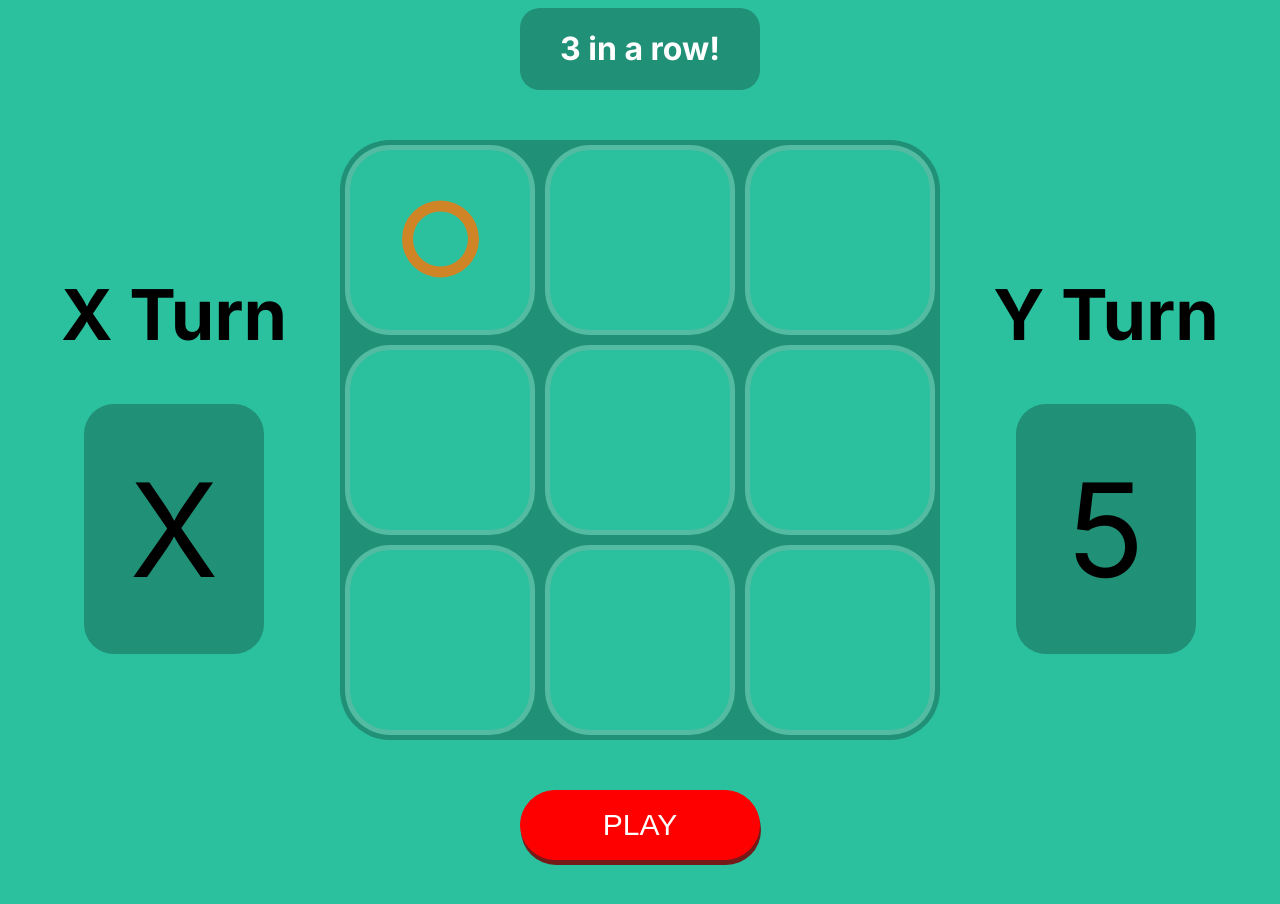
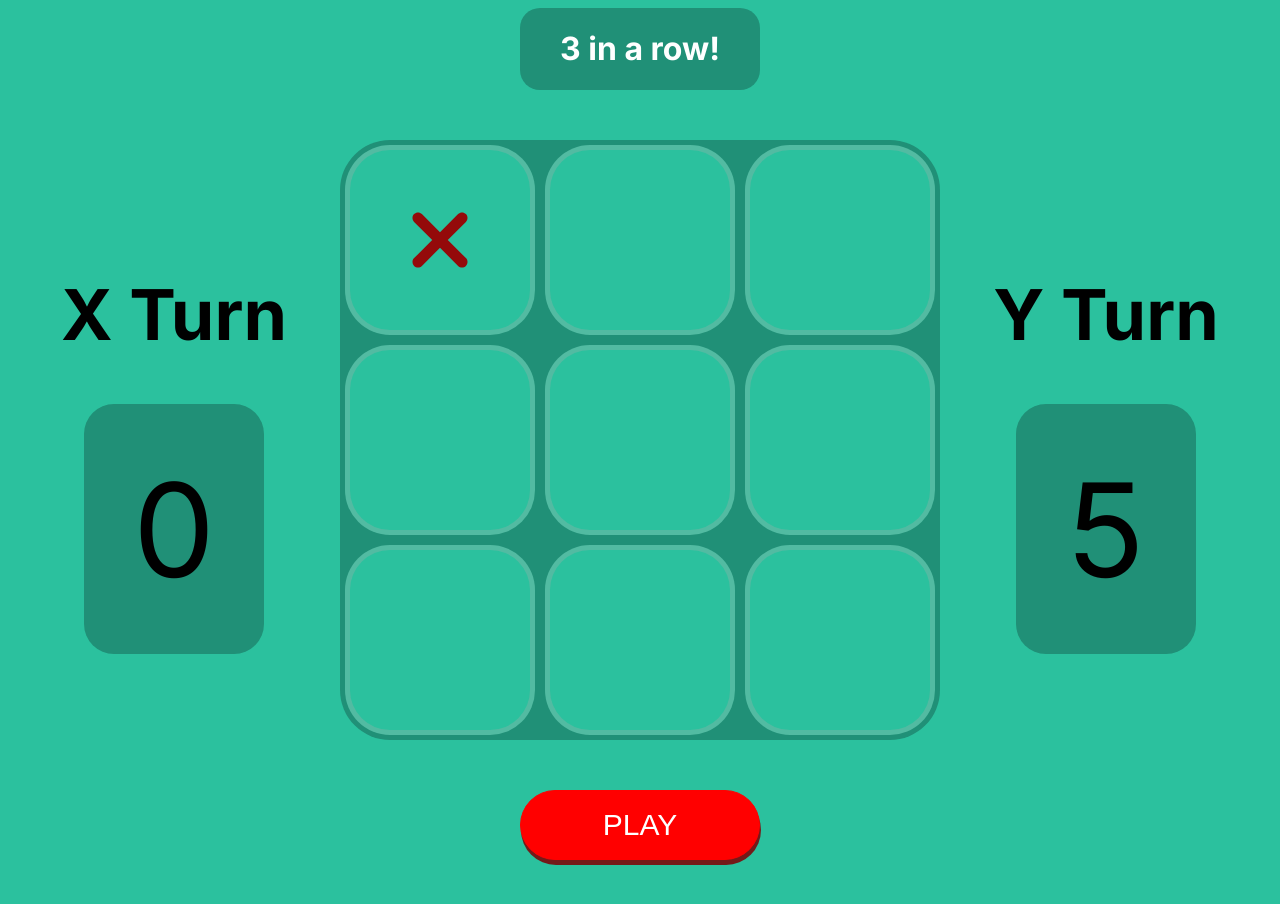
Before and after one commit to Willd233/Tic-Tac-Toe, a Next.js app: page / in a window 1280 px wide. Both pictures are taken after a click on the element 440 px from the left and 239 px from the top of the page. Shown: the top 904 px of the page. Built offline with nearby package versions, Linux system fonts and the light colour scheme.

Commit message:
impementation set Iterset

```diff
--- a/package.json
+++ b/package.json
@@ -14,7 +14,8 @@
     "@fortawesome/react-fontawesome": "^0.2.0",
     "next": "14.0.4",
     "react": "^18",
-    "react-dom": "^18"
+    "react-dom": "^18",
+    "sass": "^1.69.5"
   },
   "devDependencies": {
     "@types/node": "^20",
--- a/src/app/component/Grid/Grid.tsx
+++ b/src/app/component/Grid/Grid.tsx
@@ -1,25 +1,21 @@
 "use client"
-import React, { useState } from "react";
+import React, { useEffect, useState } from "react";
 import { FontAwesomeIcon } from "@fortawesome/react-fontawesome";
 import { faXmark, faO } from "@fortawesome/free-solid-svg-icons";
 
 const Grid = () => {
   const [cells, setCells] = useState(Array(9).fill(""));
   const [turn, setTurn] = useState("X");
-  const [selectedCell, setSelectedCell] = useState(-1);
-  const [winer, setWiner]= useState ("");
-  const handleClick = (clickedIndex: number) => {
-    if (clickedIndex === selectedCell) {
-      return;
-    }
+  const handleClick = (index:number) => {
 
-    const updatedCells = [...cells];
-    updatedCells[clickedIndex] = turn === "X" ? "O" : "X";
-    setTurn((turn) => turn === "X" ? "O" : "X");
-    setCells(updatedCells);
-    setSelectedCell(clickedIndex);
+    if (cells[index]) return;
+    setCells((cells) => {
+      const updatedCells = [...cells];
+      updatedCells[index] = turn;
+      return updatedCells;
+    });
+    setTurn(turn === "X" ? "O" : "X");
   };
-
 
 
   return (
@@ -27,27 +23,16 @@ const Grid = () => {
       {cells.map((cell, index) => (
         <span
           key={index}
-          className="Icon"
+          className={`Icon ${cell ? "filled" : ""}`}
           data-cell={cell}
           onClick={() => handleClick(index)}
         >
-          {cell === "X" ? (
-            <span className="icon-red">
-              <FontAwesomeIcon icon={faXmark} />
-            </span>
-          ) : (
-            cell === "O" ? (
-              <span className="icon-orange">
-                <FontAwesomeIcon icon={faO} />
-              </span>
-            ) : (
-              <span />
-            )
-          )}
+          {cell === "X" && <FontAwesomeIcon icon={faXmark} className="icon-red" />}
+          {cell === "O" && <FontAwesomeIcon icon={faO} className="icon-orange" />}
         </span>
       ))}
     </div>
   );
 };
 
-export { Grid};
+export {Grid}
--- /dev/null
+++ b/src/app/component/TurnTimer/timer.tsx
@@ -0,0 +1,29 @@
+"use client"
+import { useEffect, useRef, useState } from "react"
+
+
+
+const Timer = () => {
+    const [timer, setTimer] = useState(5);
+    const [isRunning, setIsRunning] = useState(false)
+    const timerRef= useRef();
+
+
+    const countDown = () => {
+    setTimer((timer)=> Math.max(timer -1,0))
+    };
+
+
+    useEffect(()=>{
+        const interval = setInterval(countDown, 1000);
+        return ()=> clearInterval(interval);
+    },[]);
+
+    return (
+    <span>{timer}</span>
+
+    )
+
+}
+
+export {Timer}
--- a/src/app/component/TurnX/TurnX.tsx
+++ b/src/app/component/TurnX/TurnX.tsx
@@ -1,13 +1,21 @@
+"use client"
+import { useState } from "react";
+import { Timer } from "../TurnTimer/timer";
 
 function TurnX() {
+  const [isRunning, setIsRunning] = useState(false)
+
+
   return (
     <div className="title">
       <h1>X Turn</h1>
       <div className="primaryTurn">
-          <span>X</span>
+        <span>
+          <Timer />
+        </span>
       </div>
     </div>
   );
 }
 
-export  {TurnX}
+export { TurnX }
--- a/src/app/page.tsx
+++ b/src/app/page.tsx
@@ -1,5 +1,6 @@
 import { Grid } from "./component/Grid/Grid";
 import { StartButton } from "./component/StartButton/StartButton";
+import { Timer } from "./component/TurnTimer/timer";
 import { TurnX } from "./component/TurnX/TurnX";
 import { TounY } from "./component/TurnY/TurnY";
 
@@ -14,8 +15,12 @@ export default function Home() {
         <div className="container-app">
           <Grid />
         </div>
+        <div>
           <TounY />
         </div>
+
+      </div>
+
       <StartButton />
     </main>
   )
```
Also changed, not shown: 1 other file (tests, documents, lock files or other folders). Lines whose indentation alone changed are shown as unchanged.
